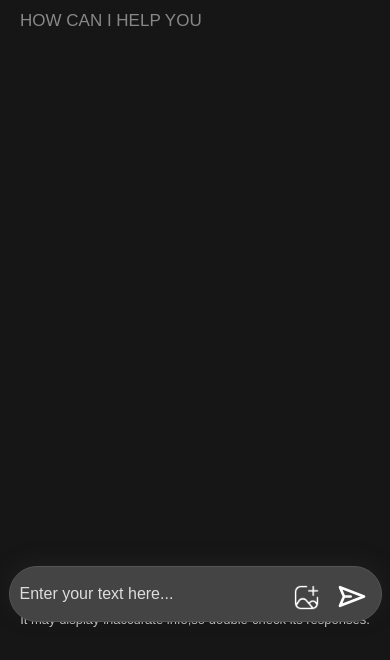
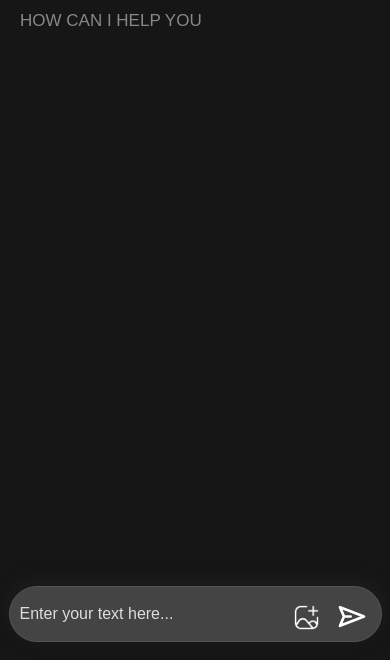
Before and after one commit to Jithu-9847/NoteNest, a website: page ai.html in a window 390 px wide. Shown: the part 222-882 px from the top of the page. Drawn offline with Linux system fonts and the light colour scheme.

Commit message:
Update ai.css

```diff
--- a/ai.css
+++ b/ai.css
@@ -364,6 +364,6 @@ html::-webkit-scrollbar {
 }
   #inner_text {
 
-    bottom: 0px;
+    bottom: -20px;
 }
 }
```
